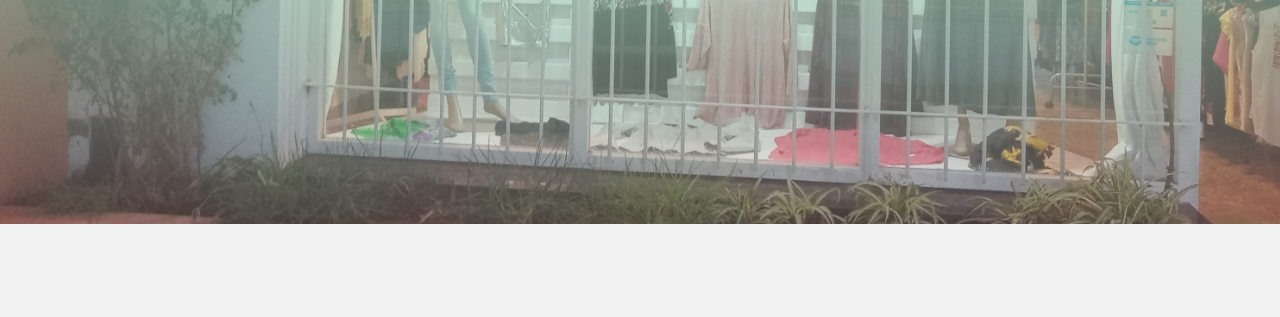
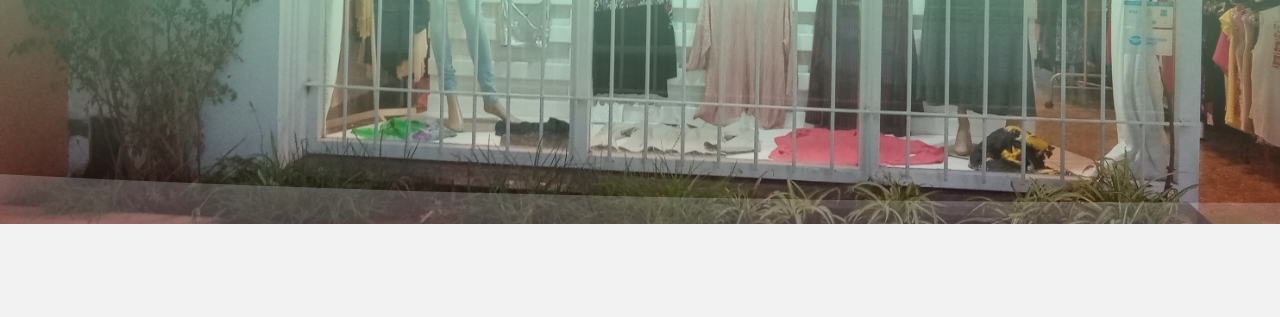
Before and after one commit to vgrana/tiendaellasnosotras, a website: page src/views/index.html in a window 1280 px wide. Shown: the part 376-693 px from the top of the page. Drawn offline with nearby package versions, Linux system fonts and the light colour scheme.

Commit message:
styl de 500 a 100

```diff
--- a/src/views/index.html
+++ b/src/views/index.html
@@ -56,7 +56,7 @@
             <h3>El lugar para vos...</h3>
         </section>
         <div class="wave">
-            <div style="height: 500px; overflow: hidden;"><svg viewBox="0 0 500 150" preserveAspectRatio="none" style="height: 100%; width: 100%;"><path d="M0.00,49.98 C149.99,150.00 349.20,-49.98 500.00,49.98 L500.00,150.00 L0.00,150.00 Z" style="stroke: none; fill: #eaeef13a;"></path></svg></div>
+            <div style="height: 100px; overflow: hidden;"><svg viewBox="0 0 100 150" preserveAspectRatio="none" style="height: 150%; width: 100%;"><path d="M0.00,49.98 C149.99,150.00 349.20,-49.98 500.00,49.98 L500.00,150.00 L0.00,150.00 Z" style="stroke: none; fill: #eaeef13a;"></path></svg></div>
         </div>
         </div>
     </header>
```
